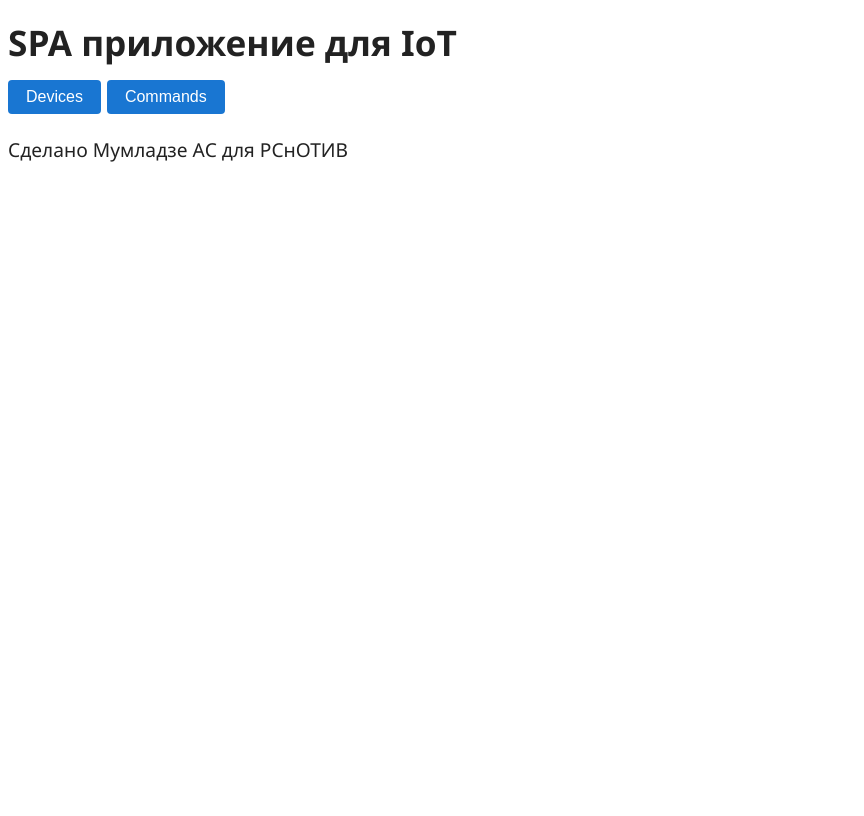
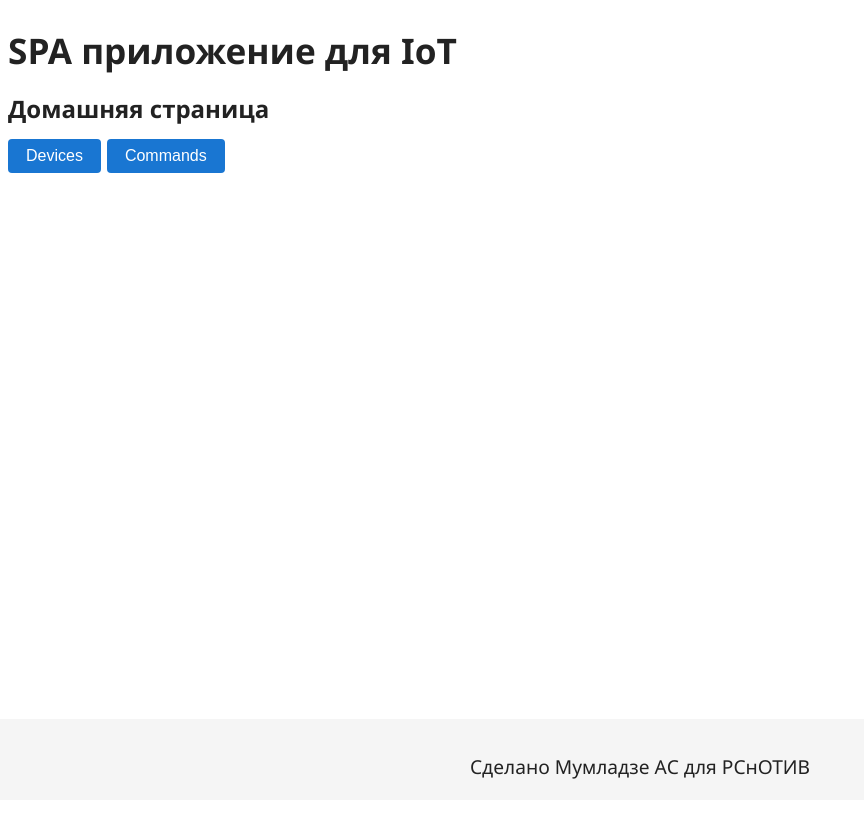
Before and after one commit to AleksandrMum/IoT-Project, a React (Create React App) app in the folder spa/: page / in a window 1280 px wide. Shown: the whole page, without its empty margins (0-864 px from the left). Built offline with nearby package versions, Linux system fonts and the light colour scheme.

Commit message:
Мелкие правки

```diff
--- a/spa/src/components/Commands.jsx
+++ b/spa/src/components/Commands.jsx
@@ -31,19 +31,20 @@ const Commands = () => {
         setCommands((prev) => [...prev, newCommand]);
     };
 
-    if (loading) {
-        return <div>Loading...</div>;
-    }
-    if (error) {
-        return (
-            <div>
-                <div>Ошибка: {error}</div>
-                <button onClick={fetchCommands}>Повторить попытку</button>
-            </div>
-        );
-    }
-
-    return (
+    if (loading) return (
+        <div>
+            <button onClick={() => navigate('/')}>На главную страницу</button>
+            <p>Loading...</p>
+        </div>
+    );
+    else if (error) return (
+        <div>
+            <button onClick={() => navigate('/')}>На главную страницу</button>
+            <p>Ошибка: {error}</p>
+            <button onClick={fetchCommands}>Повторить попытку</button>
+        </div>
+    );
+    else return (
         <div>
             <button onClick={() => navigate('/')}>На главную страницу</button>
             <h2>Команды (Commands)</h2>
--- a/spa/src/components/Devices.jsx
+++ b/spa/src/components/Devices.jsx
@@ -35,23 +35,20 @@ const Devices = () => {
         setDevices((prev) => [...prev, newDevice]);
     };
 
-    if (loading) {
-        return (
-            <div>Loading...</div>
-        );
-    }
-    // Содержимое компонента при ошибке
-    if (error) {
-        return (
-            <div>
-                <button onClick={() => navigate('/')}>На главную страницу</button>
-                <div>Ошибка: {error}</div>
-                <button onClick={fetchDevices}>Повторить попытку</button>
-            </div>
-        );
-    }
-
-    return (
+    if (loading) return (
+        <div>
+            <button onClick={() => navigate('/')}>На главную страницу</button>
+            <p>Loading...</p>
+        </div>
+    );
+    else if (error) return (
+        <div>
+            <button onClick={() => navigate('/')}>На главную страницу</button>
+            <p>Ошибка: {error}</p>
+            <button onClick={fetchDevices}>Повторить попытку</button>
+        </div>
+    );
+    else return (
         <div>
             <button onClick={() => navigate('/')}>На главную страницу</button>
             <h2>Устройства (Devices)</h2>
--- a/spa/src/components/HomePage.jsx
+++ b/spa/src/components/HomePage.jsx
@@ -6,6 +6,7 @@ const HomePage = () => {
     const navigate = useNavigate();
     return (
         <div className="homepage">
+            <h2>Домашняя страница</h2>
             <button onClick={() => navigate('/devices')}>Devices</button>
             <button onClick={() => navigate('/commands')}>Commands</button>
         </div>
--- a/spa/src/components/index.css
+++ b/spa/src/components/index.css
@@ -94,3 +94,26 @@ p, span, div {
   color: #333;
   font-size: 1rem;
 }
+
+/* Футер всегда внизу */
+.footer {
+  width: 100%;
+  background: #f5f5f5;
+  padding: 16px 0 10px 0;
+  text-align: center;
+  position: fixed;
+  left: 0;
+  bottom: 0;
+  z-index: 100;
+}
+
+/* Для корректного отображения контента над футером */
+body, #root, .app-root {
+  min-height: 100vh;
+  display: flex;
+  flex-direction: column;
+}
+
+.app-root > *:not(.footer) {
+  flex: 1 0 auto;
+}
```
